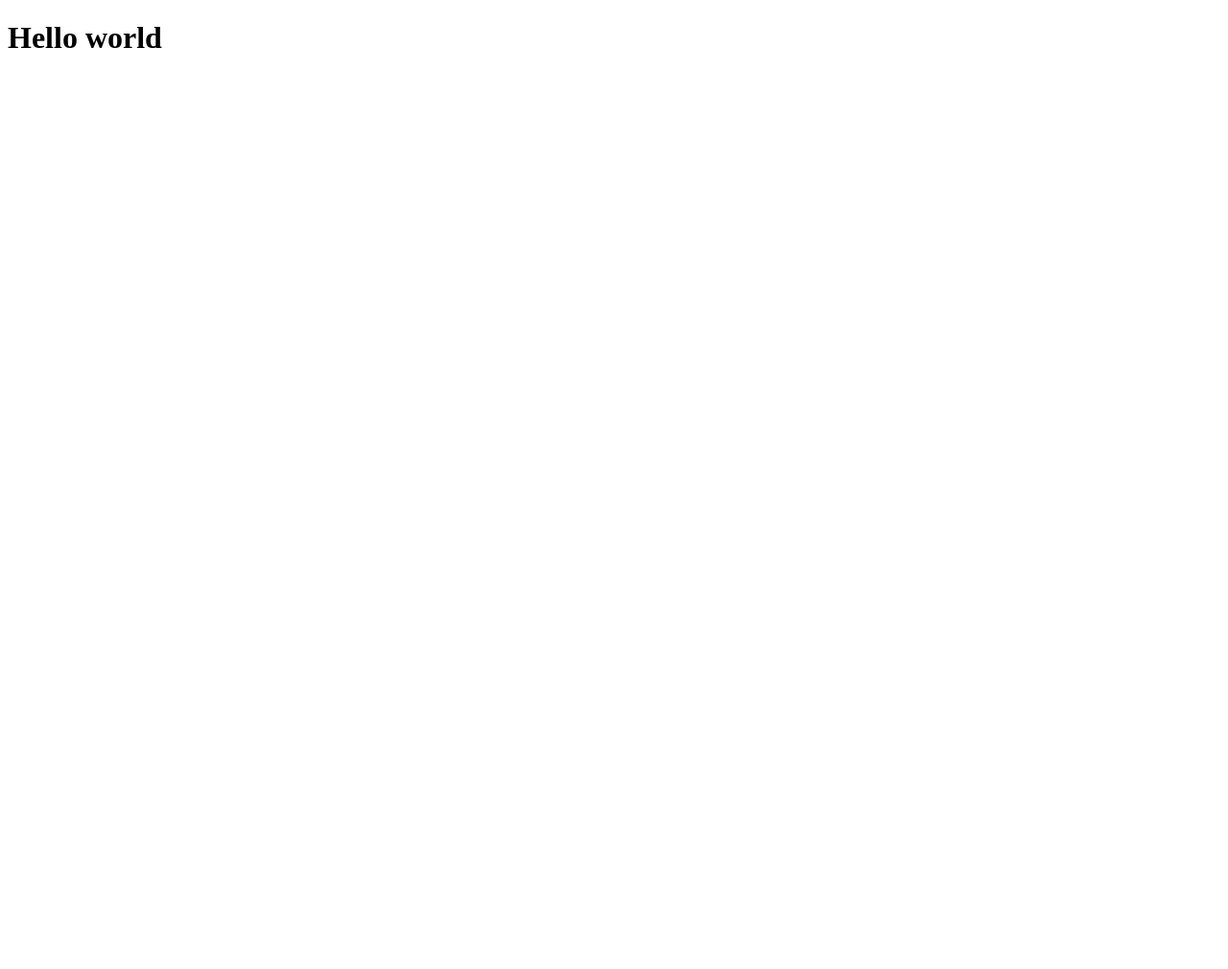
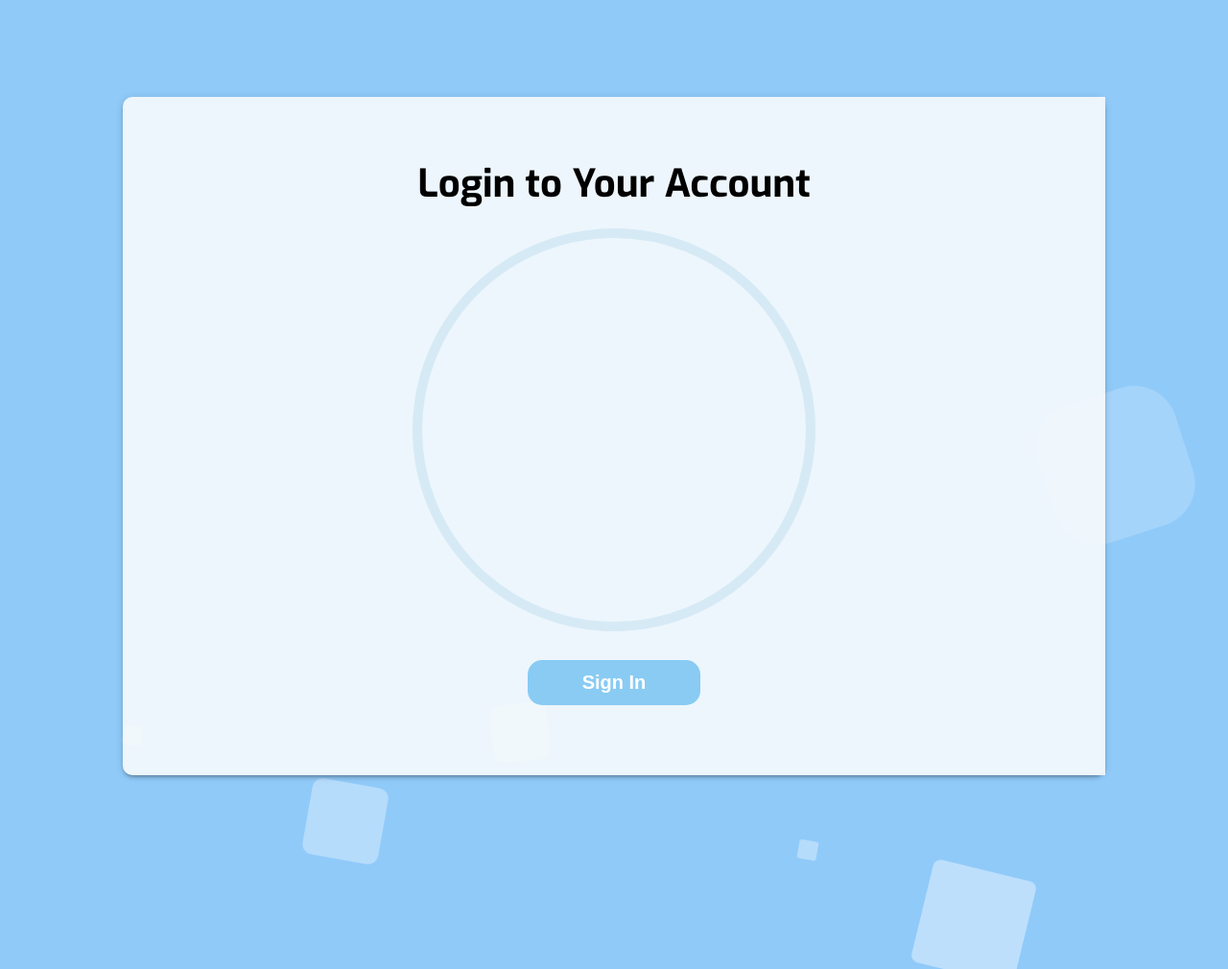
Before and after one commit to graceskw/comp3278-proj, a Flask app: page / in a window 1280 px wide. Before the commit the page is almost empty. Shown: the whole page at 96% size. Run offline with Flask 3, Linux system fonts and the light colour scheme.

Commit message:
Set up CSS and login page template

```diff
--- a/app.py
+++ b/app.py
@@ -1,8 +1,15 @@
 # Create a basic Flask app saying "Hello, world!"
-
 from flask import Flask, render_template
+from flask_session import Session
+from tempfile import mkdtemp
 
 app = Flask(__name__)
+app.config["SESSION_FILE_DIR"] = mkdtemp()
+app.config["SESSION_PERMANENT"] = False
+app.config["SESSION_TYPE"] = "filesystem"
+Session(app)
+app.config["TEMPLATES_AUTO_RELOAD"] = True
+
 
 @app.route("/")
 def index():
--- /dev/null
+++ b/static/main.css
@@ -0,0 +1,254 @@
+
+@import url('https://fonts.googleapis.com/css?family=Exo:400,700');
+
+*{
+    margin: 0px;
+    padding: 0px;
+}
+
+
+/* BEGIN BACKGROUND CSS */
+
+body{
+    font-family: 'Exo', sans-serif;
+}
+
+
+.context {
+    width: 100%;
+    position: absolute;
+    top:50vh;
+
+}
+
+.context h1{
+    text-align: center;
+    color: #fff;
+    font-size: 50px;
+}
+
+
+.area{
+    background: #90caf9;
+    background: -webkit-linear-gradient(to left, #64b5f6, #64b5f6);
+    width: 100%;
+    height:100vh;
+    position: relative;
+
+}
+
+.circles{
+    position: absolute;
+    top: 0;
+    left: 0;
+    width: 100%;
+    height: 100%;
+    overflow: hidden;
+}
+
+.circles li{
+    position: absolute;
+    display: block;
+    list-style: none;
+    width: 20px;
+    height: 20px;
+    background: rgba(255, 255, 255, 0.47);
+    animation: animate 25s linear infinite;
+    bottom: -150px;
+
+}
+
+.circles li:nth-child(1){
+    left: 25%;
+    width: 80px;
+    height: 80px;
+    animation-delay: 0s;
+}
+
+
+.circles li:nth-child(2){
+    left: 10%;
+    width: 20px;
+    height: 20px;
+    animation-delay: 2s;
+    animation-duration: 12s;
+}
+
+.circles li:nth-child(3){
+    left: 70%;
+    width: 20px;
+    height: 20px;
+    animation-delay: 4s;
+}
+
+.circles li:nth-child(4){
+    left: 40%;
+    width: 60px;
+    height: 60px;
+    animation-delay: 0s;
+    animation-duration: 18s;
+}
+
+.circles li:nth-child(5){
+    left: 65%;
+    width: 20px;
+    height: 20px;
+    animation-delay: 0s;
+}
+
+.circles li:nth-child(6){
+    left: 75%;
+    width: 110px;
+    height: 110px;
+    animation-delay: 3s;
+}
+
+.circles li:nth-child(7){
+    left: 35%;
+    width: 150px;
+    height: 150px;
+    animation-delay: 7s;
+}
+
+.circles li:nth-child(8){
+    left: 50%;
+    width: 25px;
+    height: 25px;
+    animation-delay: 15s;
+    animation-duration: 45s;
+}
+
+.circles li:nth-child(9){
+    left: 20%;
+    width: 15px;
+    height: 15px;
+    animation-delay: 2s;
+    animation-duration: 35s;
+}
+
+.circles li:nth-child(10){
+    left: 85%;
+    width: 150px;
+    height: 150px;
+    animation-delay: 0s;
+    animation-duration: 11s;
+}
+
+@keyframes animate {
+
+    0%{
+        transform: translateY(0) rotate(0deg);
+        opacity: 1;
+        border-radius: 0;
+    }
+
+    100%{
+        transform: translateY(-1000px) rotate(720deg);
+        opacity: 0;
+        border-radius: 50%;
+    }
+
+}
+
+/* END BACKGROUND CSS */
+/* BEGIN FORM CSS */
+
+.login_container {
+    width: 60%;
+    height: 70%;
+	display: flex;
+	align-items: center;
+	justify-content: center;
+    position: absolute;
+    margin-left: 20%;
+    top: 10%;
+}
+
+.login_form_container {
+    width: 100%;
+    height: 100%;
+	display: flex;
+	border-radius: 10px;
+	box-shadow: 0px 3px 3px -2px rgb(0 0 0 / 20%),
+		0px 3px 4px 0px rgb(0 0 0 / 14%), 0px 1px 8px 0px rgb(0 0 0 / 12%);
+}
+
+.left {
+	flex: 2;
+	display: flex;
+	flex-direction: column;
+	align-items: center;
+	justify-content: center;
+	background-color: rgba(248, 251, 252, 0.9);
+	border-top-left-radius: 10px;
+	border-bottom-left-radius: 10px;
+}
+
+.form_container {
+
+	display: flex;
+	flex-direction: column;
+	align-items: center;
+}
+
+.form_container h1 {
+	font-size: 40px;
+	margin-top: 0;
+}
+
+.input {
+	outline: none;
+	border: none;
+	min-width: 370px;
+	padding: 15px;
+	border-radius: 10px;
+	background-color: #d6eaf6;
+	margin: 5px 0;
+	font-size: 14px;
+}
+
+.image-holder{
+    min-width: 400px;
+    height: 400px;
+    border: 10px solid #d6eaf6;
+    border-radius: 50%;
+    margin: 20px;
+}
+
+
+.white_btn,
+.green_btn,
+.blue_btn {
+	border: none;
+	outline: none;
+	padding: 12px 0;
+	background-color: white;
+	border-radius: 15px;
+	width: 180px;
+	font-weight: bold;
+	font-size: 14px;
+	cursor: pointer;
+}
+
+.blue_btn {
+    background-color: #89CBF3;
+    color: white;
+    margin: 10px;
+    font-size: 20px;
+}
+
+@media screen and (max-width: 1400px) {
+    .login_container {
+        width: 80%;
+        height: 70%;
+        display: flex;
+        align-items: center;
+        justify-content: center;
+        position: absolute;
+        margin-left: 10%;
+        top: 10%;
+    }
+
+}
+
+/* END FORM CSS */
--- a/templates/index.html
+++ b/templates/index.html
@@ -2,5 +2,19 @@
 {% extends "layouts/mainLayout.html" %}
 
 {% block body %}
-<h1>Hello {{data}}</h1>
+    <div class="login_container">
+        <div class="login_form_container">
+            <div class="left">
+                <form class="form_container">
+                    <h1 class="padding_bottom">Login to Your Account</h1>
+                    <div class="image-holder">
+
+                    </div>
+                    <button type="submit" class="blue_btn">
+                        Sign In
+                    </button>
+                </form>
+            </div>
+        </div>
+    </div>
 {% endblock %}
--- a/templates/layouts/mainLayout.html
+++ b/templates/layouts/mainLayout.html
@@ -3,9 +3,25 @@
 <!DOCTYPE html>
 <html lang="en"></html>
 <head>
+    <link rel="stylesheet" href="static/main.css">
     <meta charset="UTF-8">
     <title>Home</title>
 </head>
 <body>
-    {% block body %}{% endblock %}
+    <div class="area">
+        <ul class="circles">
+            <li></li>
+            <li></li>
+            <li></li>
+            <li></li>
+            <li></li>
+            <li></li>
+            <li></li>
+            <li></li>
+            <li></li>
+            <li></li>
+
+        </ul>
+        {% block body %}{% endblock %}
+    </div>
 </body>
```
